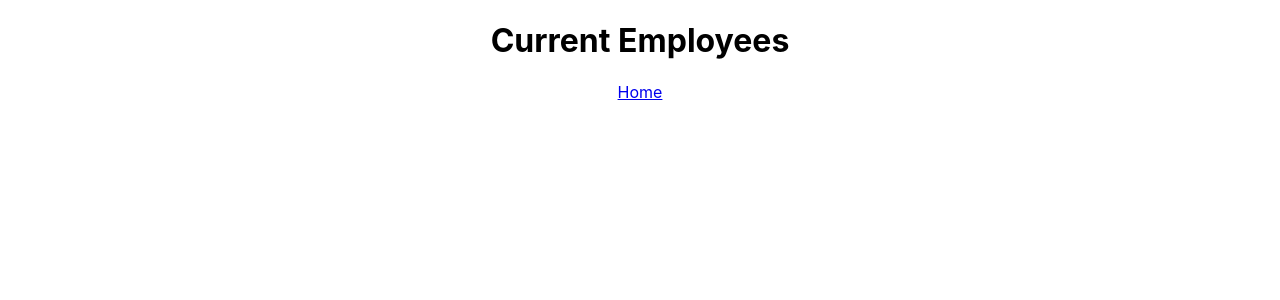
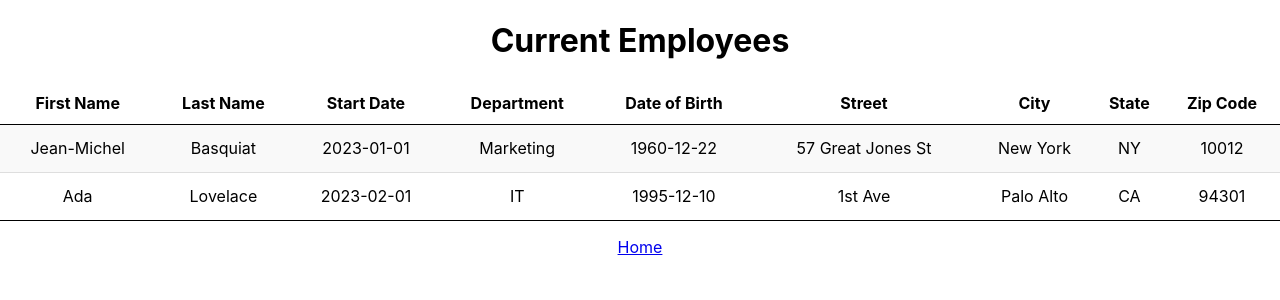
Before and after one commit to JohanPeraldi/HRnet, a React (Create React App) app: page /employee-list in a window 1280 px wide. Shown: the top 300 px of the page. Built offline with nearby package versions, Linux system fonts and the light colour scheme.

Commit message:
Add table component with basic styles

```diff
--- /dev/null
+++ b/src/components/EmployeeTable/EmployeeTable.jsx
@@ -0,0 +1,40 @@
+import React from 'react';
+import styles from './EmployeeTable.module.css';
+import employees from '../../data/employees';
+
+function EmployeeTable() {
+  return (
+    <table className={styles.table}>
+      <thead className={styles.head}>
+        <tr>
+          <th>First Name</th>
+          <th>Last Name</th>
+          <th>Start Date</th>
+          <th>Department</th>
+          <th>Date of Birth</th>
+          <th>Street</th>
+          <th>City</th>
+          <th>State</th>
+          <th>Zip Code</th>
+        </tr>
+      </thead>
+      <tbody className={styles.body}>
+        {employees.map((employee) => (
+          <tr key={employee.id} className={styles.row}>
+            <td>{employee.firstName}</td>
+            <td>{employee.lastName}</td>
+            <td>{employee.startDate}</td>
+            <td>{employee.department}</td>
+            <td>{employee.dateOfBirth}</td>
+            <td>{employee.address.street}</td>
+            <td>{employee.address.city}</td>
+            <td>{employee.address.state}</td>
+            <td>{employee.address.zip}</td>
+          </tr>
+        ))}
+      </tbody>
+    </table>
+  );
+}
+
+export default EmployeeTable;
--- /dev/null
+++ b/src/components/EmployeeTable/EmployeeTable.module.css
@@ -0,0 +1,35 @@
+.table {
+  width: 100%;
+  margin: 1rem auto;
+  border-collapse: collapse;
+  border-spacing: 0;
+  line-height: 2.5;
+}
+
+.head {
+  font-size: 1rem;
+  font-weight: 600;
+}
+
+.body {
+  border-top: 1px solid black;
+  border-bottom: 1px solid black;
+}
+
+.row {
+  height: 3rem;
+  border-bottom: 1px solid #dedede;
+}
+
+.row:last-of-type {
+  border-bottom: none;
+}
+
+/* Rows should have alternate colours */
+.row:nth-child(even) {
+  background-color: #fff;
+}
+
+.row:nth-child(odd) {
+  background-color: #f9f9f9;
+}
--- /dev/null
+++ b/src/data/employees.js
@@ -0,0 +1,32 @@
+const employees = [
+  {
+    id: 1,
+    firstName: 'Jean-Michel',
+    lastName: 'Basquiat',
+    startDate: '2023-01-01',
+    department: 'Marketing',
+    dateOfBirth: '1960-12-22',
+    address: {
+      street: '57 Great Jones St',
+      city: 'New York',
+      state: 'NY',
+      zip: '10012',
+    },
+  },
+  {
+    id: 2,
+    firstName: 'Ada',
+    lastName: 'Lovelace',
+    startDate: '2023-02-01',
+    department: 'IT',
+    dateOfBirth: '1995-12-10',
+    address: {
+      street: '1st Ave',
+      city: 'Palo Alto',
+      state: 'CA',
+      zip: '94301',
+    },
+  },
+];
+
+export default employees;
--- a/src/routes/EmployeeList/EmployeeList.jsx
+++ b/src/routes/EmployeeList/EmployeeList.jsx
@@ -1,10 +1,12 @@
 import React from 'react';
 import { Link } from 'react-router-dom';
+import EmployeeTable from '../../components/EmployeeTable/EmployeeTable';
 
 function EmployeeList() {
   return (
     <>
       <h1>Current Employees</h1>
+      <EmployeeTable />
       <Link to="/">Home</Link>
     </>
   );
```
